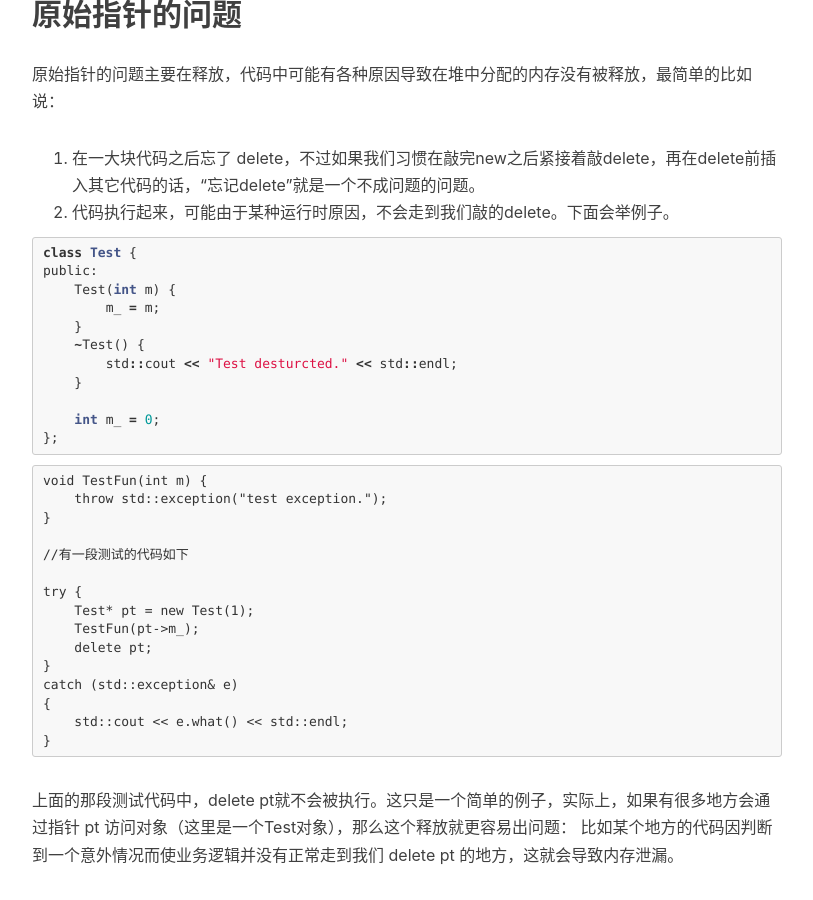
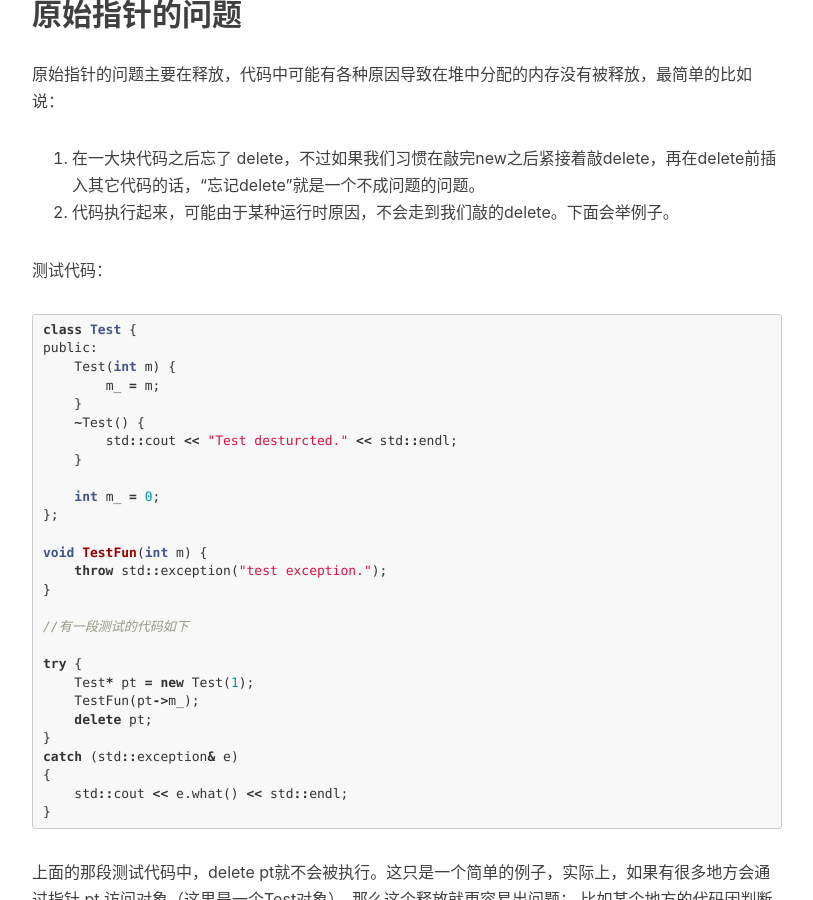
Before and after one commit to ttyrion/ttyrion.github.io, a Jekyll site: the page built from _posts/2018-09-12-【C++ 11】Stack Unwinding, RAII and Smart Pointer.md, in a window 1280 px wide and 900 px high, scrolled down 761 px. Shown: the whole window, without its empty margins (233-1046 px from the left). Built offline with Jekyll 4.4.1, drawn with Linux system fonts in a browser that asks for light colours; nearby versions of some CDN libraries; comment, search, counter and statistics services are not loaded.

Commit message:
改排版

````diff
--- a/_posts/2018-09-12-【C++ 11】Stack Unwinding, RAII and Smart Pointer.md
+++ b/_posts/2018-09-12-【C++ 11】Stack Unwinding, RAII and Smart Pointer.md
@@ -18,6 +18,7 @@ tags:
 1. 在一大块代码之后忘了 delete，不过如果我们习惯在敲完new之后紧接着敲delete，再在delete前插入其它代码的话，“忘记delete”就是一个不成问题的问题。
 2. 代码执行起来，可能由于某种运行时原因，不会走到我们敲的delete。下面会举例子。
 
+测试代码：
 ```cpp
 class Test {
 public:
@@ -30,9 +31,7 @@ public:
 
     int m_ = 0;
 };
-```
 
-```
 void TestFun(int m) {
     throw std::exception("test exception.");
 }
````
